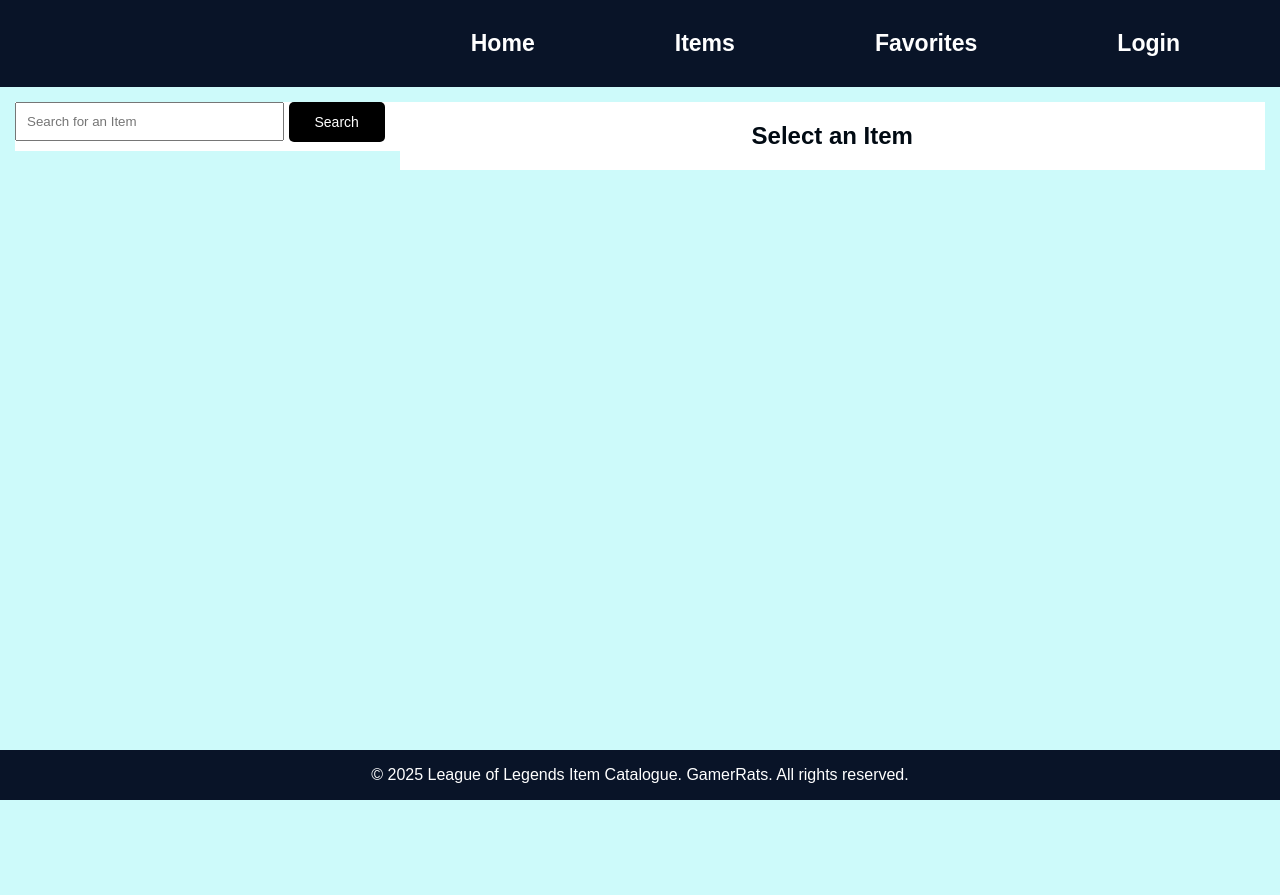
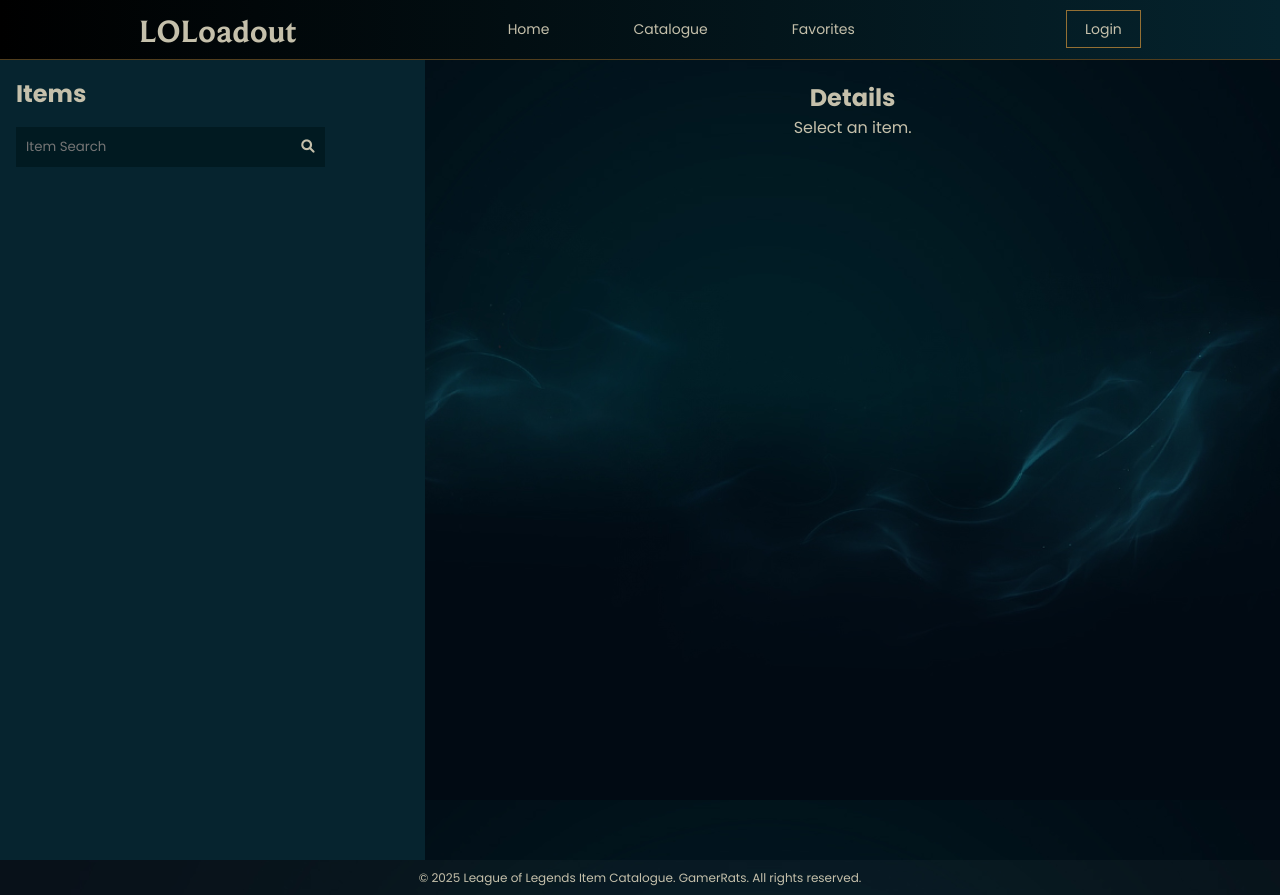
Before and after one commit to Gamer-Rats/vault.gg, a plain HTML site: page items.html in a window 1280 px wide. Before the commit the page ends 800 px from the top, so only its background shows below. Drawn offline with Linux system fonts and the light colour scheme; no server answers.

Commit message:
changed style

```diff
--- a/homestyle.css
+++ b/homestyle.css
@@ -11,7 +11,7 @@ body {
 }
 
 header {
-    background-color: #091428;
+    /*background-color: #091428;*/
     color: #fff;
     padding: 20px 0;
     text-align: center;
--- a/items.html
+++ b/items.html
@@ -4,32 +4,44 @@
     <meta charset="UTF-8">
     <meta name="viewport" content="width=device-width, initial-scale=1.0">
     <title>League of Legends Item Catalogue</title>
-    <link rel="stylesheet" href="itemsstyle.css">
+    <link rel="stylesheet" href="style.css">
+    <link rel="stylesheet" href="https://cdnjs.cloudflare.com/ajax/libs/font-awesome/6.0.0/css/all.min.css">
 </head>
 
 <body>
     <header>
         <nav>
-            <ul>
+            <div class="logo">
+                <h1>LOLoadout</h1>
+            </div>
+            <ul class="nav-links">
                 <li><a href="home.html">Home</a></li>
-                <li><a href="items.html">Items</a></li>
+                <li><a href="items.html">Catalogue</a></li>
                 <li><a href="favorites.html">Favorites</a></li>
-                <li><a href="login.html">Login</a></li>
             </ul>
+            <div class="login">
+                <a href="login.html">Login</a>
+            </div>
         </nav>
     </header>
 
-    <main>
+    <main class="items">
         <section id="master">
-            <input type="search" id="searchKey" placeholder="Search for an Item">
-            <button onclick="search()" id="searchButton">Search</button>
+            <h2>Items</h2>
+            <div class="search">
+                <input type="search" id="searchKey" placeholder="Item Search">
+                <button onclick="search()" id="searchButton">
+                    <i class="fa-solid fa-magnifying-glass"></i>
+                </button>
+            </div>
+            <ul id="list">
 
-            <ul id="list">
             </ul>
         </section>
 
         <section id="detail">
-            <h1>Select an Item</h1>
+            <h2>Details</h2>
+            <p>Select an item.</p>
         </section>
     </main>
 
--- a/itemsstyle.css
+++ b/itemsstyle.css
@@ -69,6 +69,8 @@ main{
     flex-direction: row;
     padding: 15px;
     flex-grow: 10;
+    background: url(bg-img.jpg);
+    background-size: cover;
 }
 
 #master{
@@ -117,7 +119,6 @@ input[placeholder="Search for a Item"]{
     height: 100%;
     text-align: center;
     padding: 20px;
-    background-color: white;
 }
 
 li{
--- /dev/null
+++ b/style.css
@@ -0,0 +1,229 @@
+@import url('https://fonts.googleapis.com/css2?family=Poppins:ital,wght@0,100;0,200;0,300;0,400;0,500;0,600;0,700;0,800;0,900;1,100;1,200;1,300;1,400;1,500;1,600;1,700;1,800;1,900&display=swap');
+
+@font-face {
+    font-family: 'Beaufort';
+    src: url(fonts/BeaufortforLOL-Bold.ttf);
+}
+
+* {
+    font-family: 'Poppins', sans-serif;
+    box-sizing: border-box;
+    margin: 0;
+    padding: 0;
+}
+
+body {
+    background-image: url("bg-img.jpg");
+    background-size: cover;
+    background-repeat: no-repeat;
+    background-attachment: fixed;
+    height: 100vh;
+    color: #c5c0ab;
+}
+
+.logo h1 {
+    font-family: 'Beaufort';
+    font-size: 32px;
+    color: #c5c0ab;
+}
+
+nav {
+    font-size: 14px;
+    position: sticky;
+    top: 0;
+    left: 0;
+    z-index: 99;
+    display: flex;
+    align-items: center;
+    justify-content: space-between;
+    height: 60px;
+    width: 100%;
+    padding: 1em;
+    background: linear-gradient(to right, #000, #05232d);
+    border-bottom: 1px solid #513e1d;
+}
+
+footer {
+    width: 100%;
+    height: 35px;
+    display: flex;
+    align-items: center;
+    justify-content: center;
+    font-size: 12px;
+    background: rgba(255, 255, 255, 0.026);
+}
+
+.footer-home {
+    position: fixed;
+    bottom: 0;
+}
+
+nav ul {
+    display: flex;
+    list-style-type: none;
+    margin: 0;
+    padding: 0;
+    gap: 4em;
+}
+
+nav a {
+    text-decoration: none;
+    color: #c5c0ab;
+    padding: 0.5em 1em;
+    transition: color 0.5s ease;
+}
+
+nav a:hover {
+    border-bottom: 1px solid #947034;
+    color: #f0efea;
+}
+
+.logo {
+    margin: 0% 10%;
+}
+
+.login {
+    margin: 0% 10%;
+}
+
+.login a {
+    background-color: transparent;
+    padding: 8px 18px;
+    border: 1px solid #947034;
+    transition: background-color 0.5s ease;
+}
+
+.login a:hover {
+    background-color: #947034;
+    color: #f0efea;
+}
+
+.home {
+    height: 100vh;
+    display: flex;
+    align-items: center;
+}
+
+.hero {
+    display: flex;
+    align-items: center;
+    justify-content: space-between;
+    gap: 5em;
+    margin: 0% 10%;
+}
+
+.welcome {
+    width: 55%;
+}
+
+.welcome h2 {
+    font-size: 48px;
+}
+
+.welcome p {
+    font-size: 22px;
+    padding-bottom: 1.5em;
+}
+
+.welcome #beaufort {
+    font-family: 'Beaufort';
+    font-size: 54px;
+}
+
+.browse a {
+    text-decoration: none;
+    color: #f0efea;
+    background-color: #947034;
+    padding: 14px 20px;
+    font-weight: 500;
+    transition: background-color 0.5s ease;
+}
+
+.browse a:hover {
+    background-color: #c59d5a;
+}
+
+/*items page*/
+
+.items {
+    display: flex;
+    flex-direction: row;
+    flex-grow: 10;
+}
+
+#master{
+    flex-grow: 1;
+    background-color: #06242f;
+    height: 100%;
+    max-height: 100%;
+    padding: 1em;
+    height: 100vh;
+    display: flex;
+    flex-direction: column;
+}
+
+#searchKey{
+    width: 70%;
+    padding: 10px;
+    margin-bottom: 10px;
+    display: inline-block;
+}
+
+#searchButton{
+    padding: 10px;
+    background-color: #011a21;
+    color: #c5c0ab;
+    border: none;
+    cursor: pointer;
+}
+
+#detail{
+    flex-grow: 6;
+    height: 100%;
+    text-align: center;
+    padding: 20px;
+}
+
+#list {
+    overflow-y: auto;
+    flex-grow: 1;
+}
+
+#master #list li a {
+    display: block;
+    box-sizing: border-box;
+    background-color: #011a21;
+    padding: 1em;
+    width: 100%;
+    margin-bottom: 5px;
+    text-decoration: none;
+    color: #c5c0ab;
+}
+
+#master #list li {
+    list-style-type: none;
+}
+
+#master #list li a:hover {
+    background-color: #011014;
+    color: #f0efea;
+}
+
+#master .search {
+    position: relative;
+    width: 100%;
+    margin: 1em auto;
+    box-sizing: border-box;
+    flex-shrink: 0;
+}
+
+#master input {
+    background-color: #011a21;
+    outline: none;
+    border: none;
+    color: #c5c0ab;
+}
+
+#searchButton {
+    position: absolute;
+}
```
Also changed, not shown: home.html (+22 -11 lines), bg-img.jpg (added), fonts/BeaufortforLOL-Bold.ttf (added), lol-logo.png (added).
